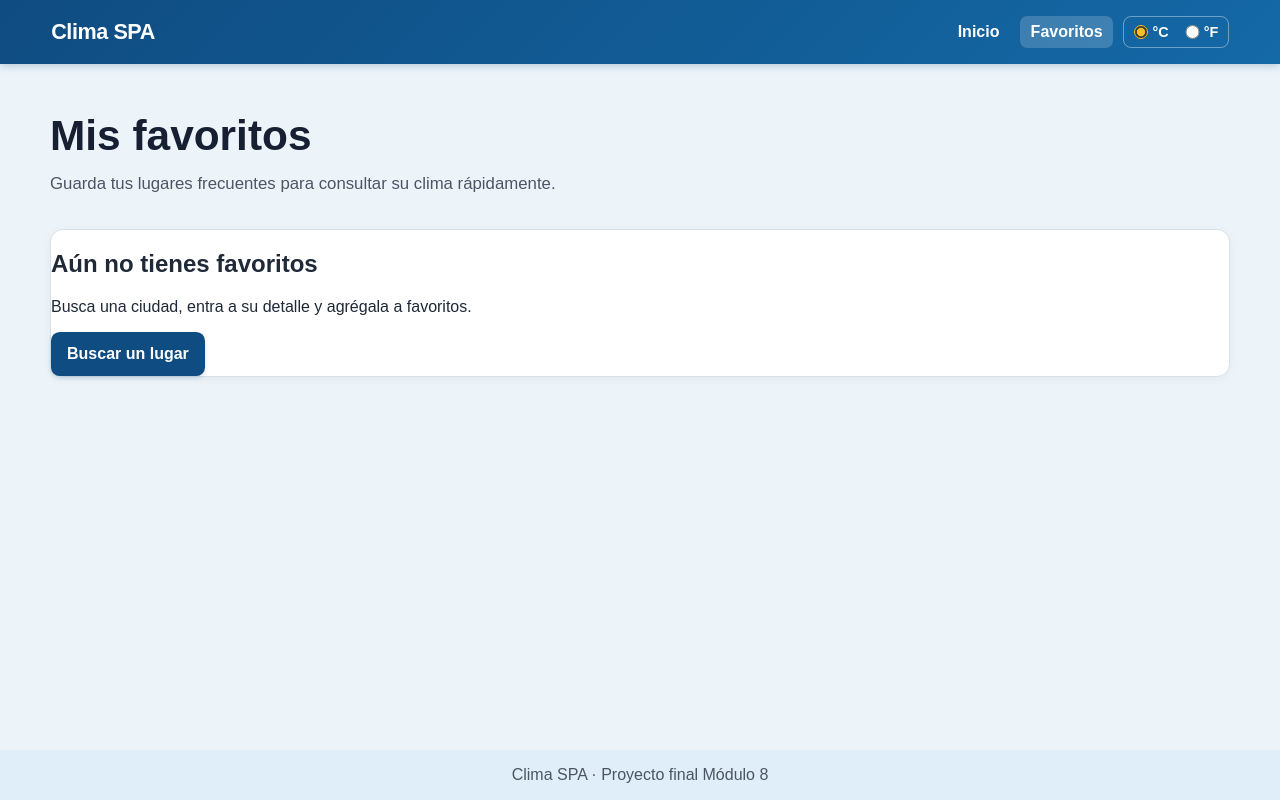
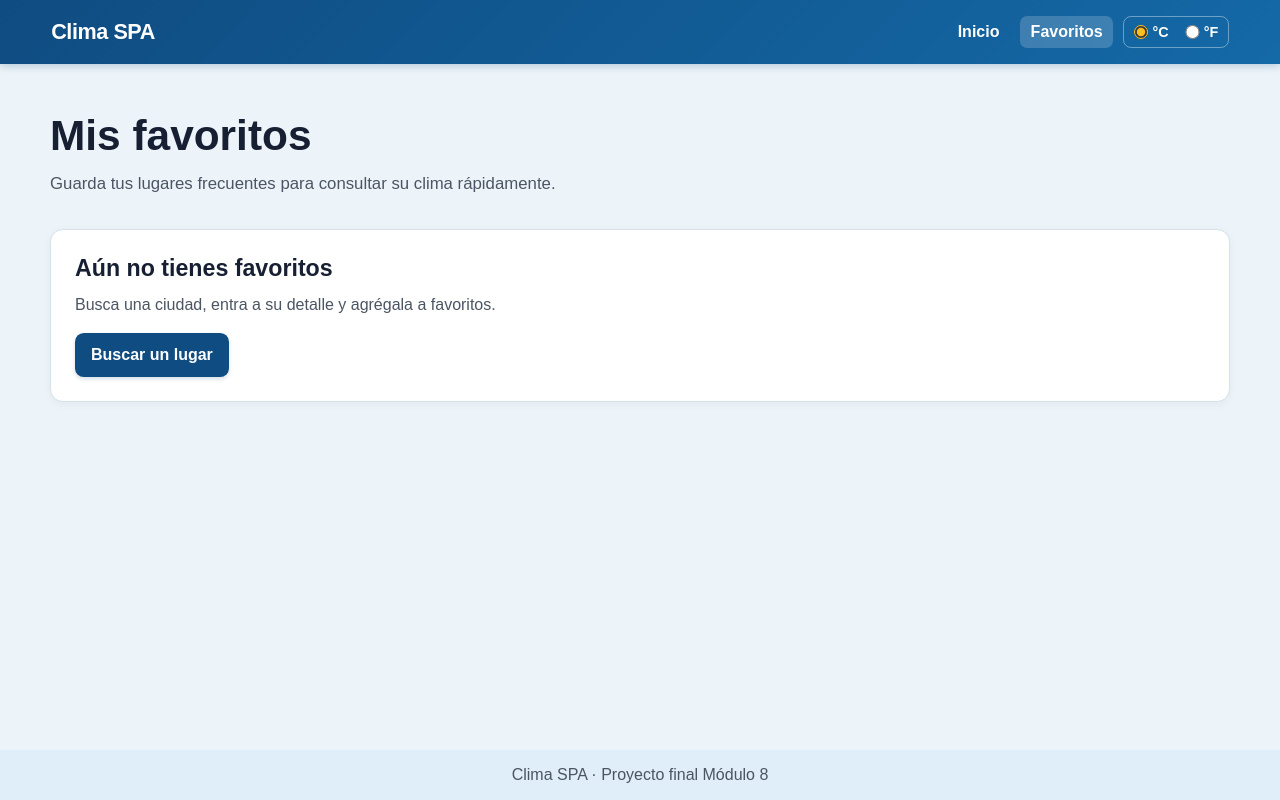
Before and after one commit to zakkdruzer/m8-proy-final-clima-vuex, a Vue app: page /favoritos in a window 1280 px wide. Built offline with nearby package versions, Linux system fonts and the light colour scheme.

Commit message:
style: mejorar espaciado de la vista de favoritos

```diff
--- a/src/style.css
+++ b/src/style.css
@@ -338,10 +338,30 @@ a:focus-visible {
 .weather-preview,
 .forecast-preview,
 .empty-state {
+  width: 100%;
+  min-height: 145px;
+  padding: 1.5rem;
   border: 1px solid #d6e1ea;
   border-radius: 0.8rem;
   background-color: #ffffff;
   box-shadow: 0 2px 8px rgba(42, 75, 105, 0.06);
+}
+
+.empty-state h2 {
+  margin: 0 0 0.65rem;
+  color: #172033;
+  font-size: 1.45rem;
+  line-height: 1.25;
+}
+
+.empty-state p {
+  margin: 0;
+  color: #4b5563;
+  line-height: 1.5;
+}
+
+.empty-state .button-link {
+  margin-top: 1rem;
 }
 
 .place-card {
@@ -773,4 +793,8 @@ a:focus-visible {
   .favorite-card__actions > * {
     width: 100%;
   }
+
+  .empty-state {
+    padding: 1.15rem;
+  }
 }
```
